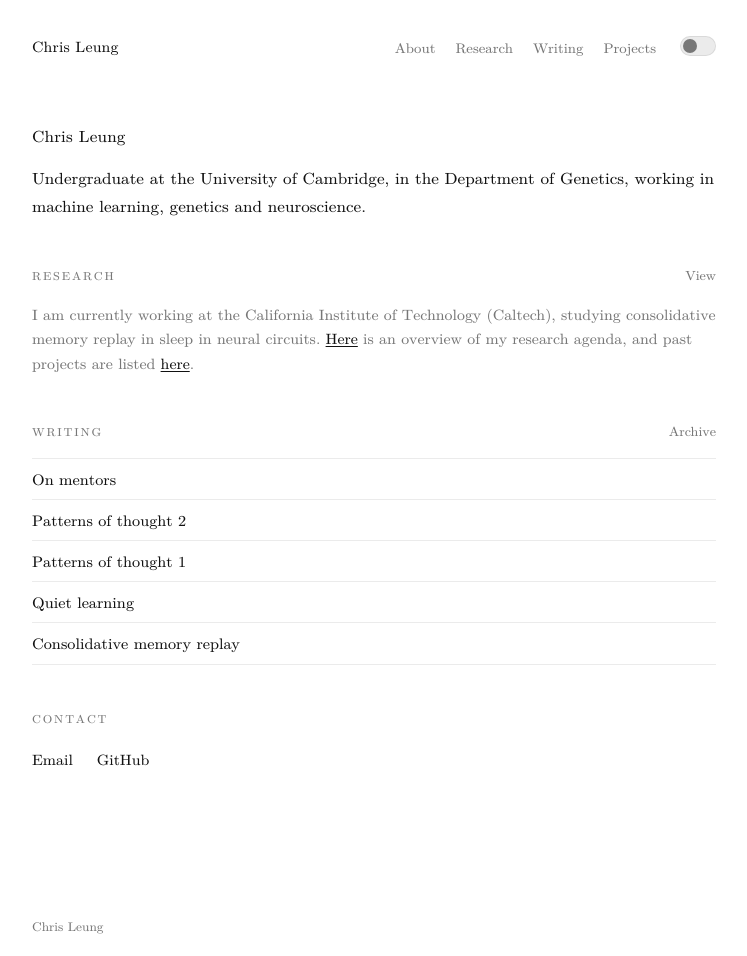
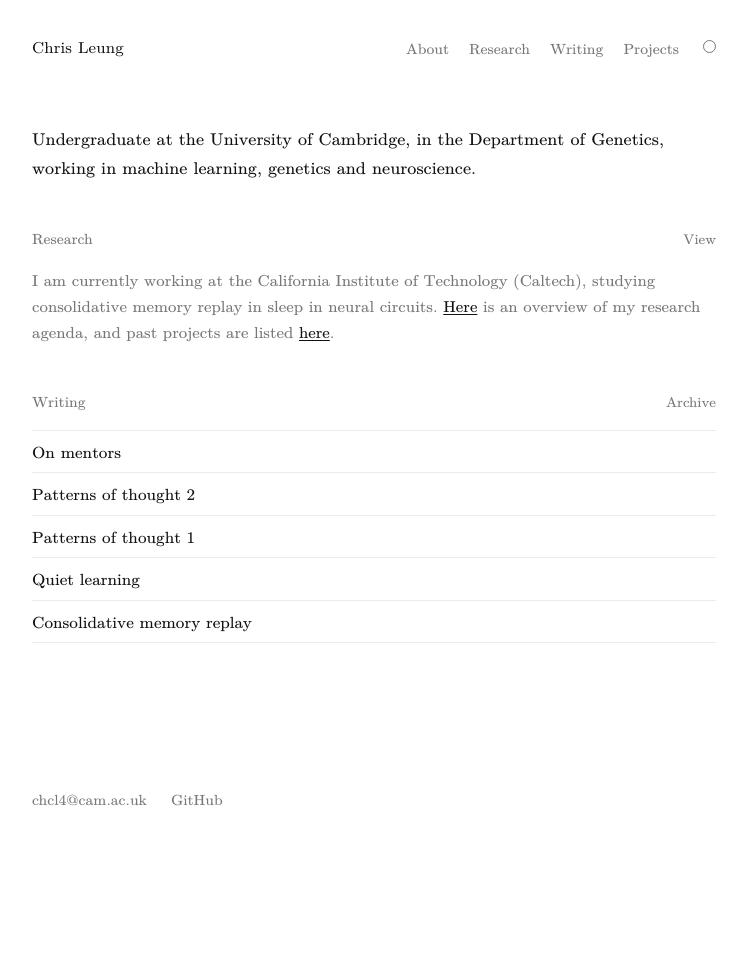
Before and after one commit to leungchristopher/leungchristopher.github.io, a Jekyll site: the page built from index.html, in a window 1280 px wide. Shown: the whole page, without its empty margins (266-1013 px from the left). Built offline with Jekyll 4.4.1, drawn with Linux system fonts in a browser that asks for light colours; after the commit the page ends 900 px from its top, so only the background shows below that.

Commit message:
redesign

```diff
--- a/_layouts/default.html
+++ b/_layouts/default.html
@@ -49,7 +49,8 @@
     </main>
 
     <footer class="site-footer">
-      <p>Chris Leung</p>
+      <a href="mailto:chcl4@cam.ac.uk">chcl4@cam.ac.uk</a>
+      <a href="https://github.com/leungchristopher" target="_blank" rel="noopener noreferrer">GitHub</a>
     </footer>
 
   </div>
--- a/assets/css/main.css
+++ b/assets/css/main.css
@@ -63,13 +63,14 @@
 
 /* ─── Base ─── */
 html {
-  font-size: 17px;
+  font-size: 18px;
   -webkit-text-size-adjust: 100%;
   scroll-behavior: smooth;
 }
 
 body {
   font-family: 'NewCM08', Georgia, 'Times New Roman', serif;
+  font-weight: 500;
   background-color: var(--bg);
   color: var(--fg);
   line-height: 1.65;
@@ -130,37 +131,24 @@ body.is-leaving {
   color: var(--fg);
 }
 
-/* ─── Theme toggle pill ─── */
+/* ─── Theme toggle ─── */
 .theme-toggle {
-  width: 36px;
-  height: 20px;
-  border-radius: 10px;
-  background: var(--faint);
-  border: 1px solid var(--faint);
+  width: 13px;
+  height: 13px;
+  border-radius: 50%;
+  background: transparent;
+  border: 1.5px solid var(--muted);
   cursor: pointer;
-  position: relative;
   flex-shrink: 0;
   padding: 0;
   appearance: none;
   -webkit-appearance: none;
   outline: none;
-  transition: background 0.15s;
+  transition: background 0.15s, border-color 0.15s;
 }
 
-.theme-toggle::before {
-  content: '';
-  position: absolute;
-  top: 2px;
-  left: 2px;
-  width: 14px;
-  height: 14px;
-  border-radius: 50%;
+[data-theme="dark"] .theme-toggle {
   background: var(--muted);
-  transition: transform 0.18s ease, background 0.15s;
-}
-
-[data-theme="dark"] .theme-toggle::before {
-  transform: translateX(16px);
 }
 
 /* ─── Main ─── */
@@ -207,11 +195,9 @@ body.is-leaving {
 }
 
 .label-text {
-  font-size: 0.68rem;
-  letter-spacing: 0.16em;
-  text-transform: uppercase;
+  font-size: 0.82rem;
   color: var(--muted);
-  font-weight: 400;
+  font-weight: 500;
 }
 
 .label-link {
@@ -325,8 +311,19 @@ body.is-leaving {
 /* ─── Footer ─── */
 .site-footer {
   padding: 20px 0;
-  font-size: 0.74rem;
+  font-size: 0.82rem;
   color: var(--muted);
+  display: flex;
+  gap: 24px;
+}
+
+.site-footer a {
+  color: var(--muted);
+  text-decoration: none;
+}
+
+.site-footer a:hover {
+  color: var(--fg);
 }
 
 /* ─── Post page ─── */
@@ -556,11 +553,9 @@ body.is-leaving {
 
 /* ─── Blog archive ─── */
 .archive-year {
-  font-size: 0.68rem;
-  letter-spacing: 0.16em;
-  text-transform: uppercase;
+  font-size: 0.82rem;
   color: var(--muted);
-  font-weight: 400;
+  font-weight: 500;
   margin-top: 44px;
   margin-bottom: 14px;
 }
@@ -571,11 +566,9 @@ body.is-leaving {
 
 /* ─── Tags page ─── */
 .tag-group-heading {
-  font-size: 0.68rem;
-  letter-spacing: 0.16em;
-  text-transform: uppercase;
+  font-size: 0.82rem;
   color: var(--muted);
-  font-weight: 400;
+  font-weight: 500;
   margin-top: 44px;
   margin-bottom: 14px;
 }
--- a/index.html
+++ b/index.html
@@ -4,7 +4,6 @@ title: Chris Leung
 ---
 
 <div class="section intro">
-  <p class="intro-name">Chris Leung</p>
   <p>Undergraduate at the University of Cambridge, in the Department of Genetics, working in machine learning, genetics and neuroscience.</p>
 </div>
 
@@ -29,13 +28,3 @@ title: Chris Leung
     {% endfor %}
   </ul>
 </div>
-
-<div class="section">
-  <div class="section-label">
-    <span class="label-text">Contact</span>
-  </div>
-  <ul class="contact-list">
-    <li><a href="mailto:chcl4@cam.ac.uk">Email</a></li>
-    <li><a href="https://github.com/leungchristopher" target="_blank" rel="noopener noreferrer">GitHub</a></li>
-  </ul>
-</div>
```
